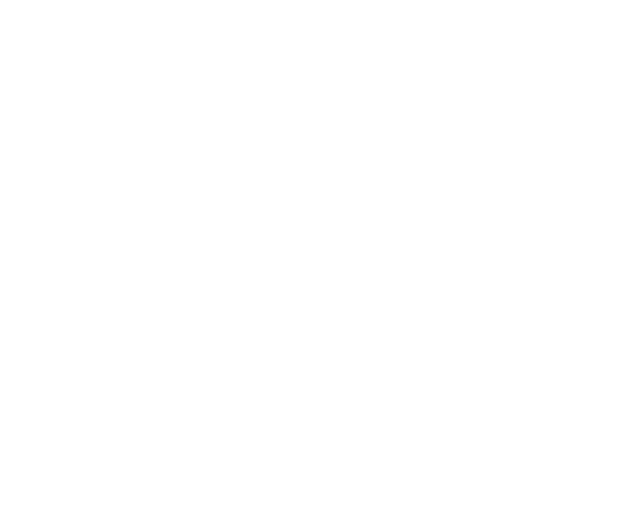
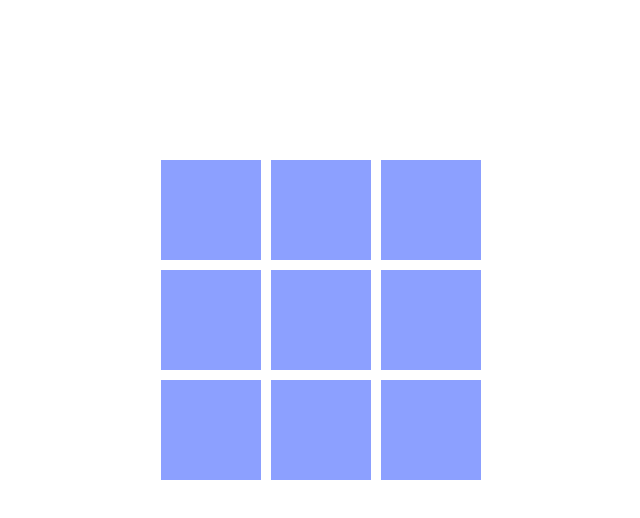
Before and after one commit to Iversen1/Tic-Tac-Toe, a plain HTML site: page index.html in a window 1280 px wide. Shown: the whole page, without its empty margins (415-1055 px from the left). Drawn offline with Linux system fonts and the light colour scheme.

Commit message:
added html, css and div function

```diff
--- a/index.html
+++ b/index.html
@@ -1,6 +1,14 @@
 <!DOCTYPE html>
+<link rel="stylesheet" href="style.css"></style>
 <html>
 <body>
+
+
+<section id="score"></section>
+<section id="gameboard">
+    <div id="container"></div>
+</section>
+
 
 
     <script src = "main.js"></script>
--- a/main.js
+++ b/main.js
@@ -1,11 +1,4 @@
-// 2. You’re going to store the gameboard as an array inside of a Gameboard object, so start there!
-// Your players are also going to be stored in objects… and you’re probably going to want an object
-// to control the flow of the game itself.
-// 2.1 Your main goal here is to have as little global code as possible.
-//     Try tucking everything away inside of a module or factory.
-//     Rule of thumb: if you only ever need ONE of something (gameBoard, ), use a module.
-//     If you need multiples of something (players!), create them with factories.
-
+// Start with getting the X and O from the array into the HTML,
 // Module
 const gameBoard = (() => {
     let gameboard = ["O", "X", "0",
@@ -24,3 +17,17 @@ const Player = (name, points) => {
 const displayController = (() => {
 
 })
+
+
+function renderBoard (rows, cols) {
+    let grid = document.getElementById("container");
+    for(i=0; i <rows * cols; i++) {
+        let singleGrid = document.createElement("div");
+        grid.appendChild(singleGrid).className = "single-grid";
+
+
+
+    }
+
+}
+renderBoard(3,3)
--- a/style.css
+++ b/style.css
@@ -0,0 +1,23 @@
+
+body {
+
+}
+
+#gameboard {
+    width: 8em;
+    margin-right: auto;
+    margin-left: auto;
+    margin-top: 10em;
+}
+ #container {
+    display: grid;
+    grid-template-columns: repeat(3, 1fr);
+    grid-gap: 10px
+  }
+
+  #container > div {
+    background-color: #8ca0ff;
+    width: 100px;
+    height: 100px
+
+  }
```
